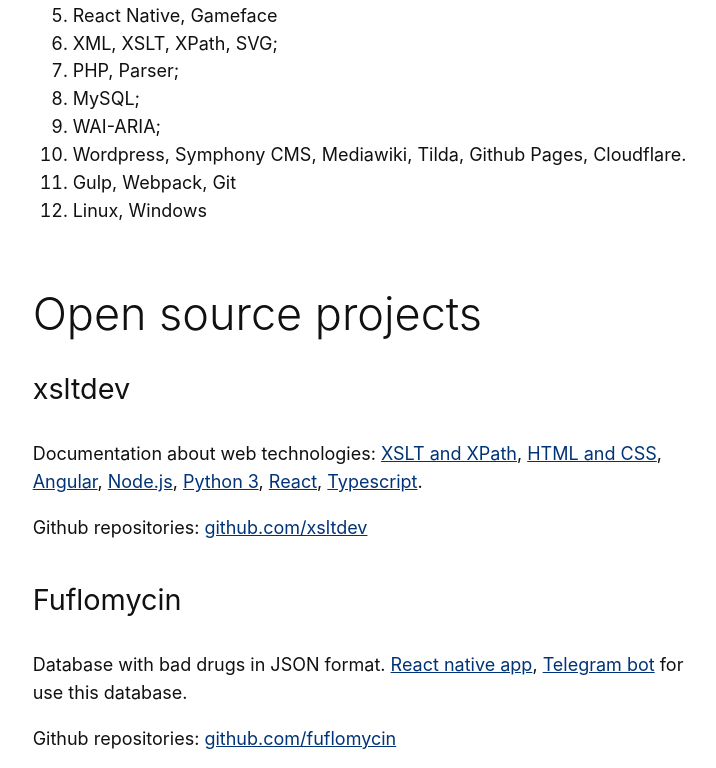
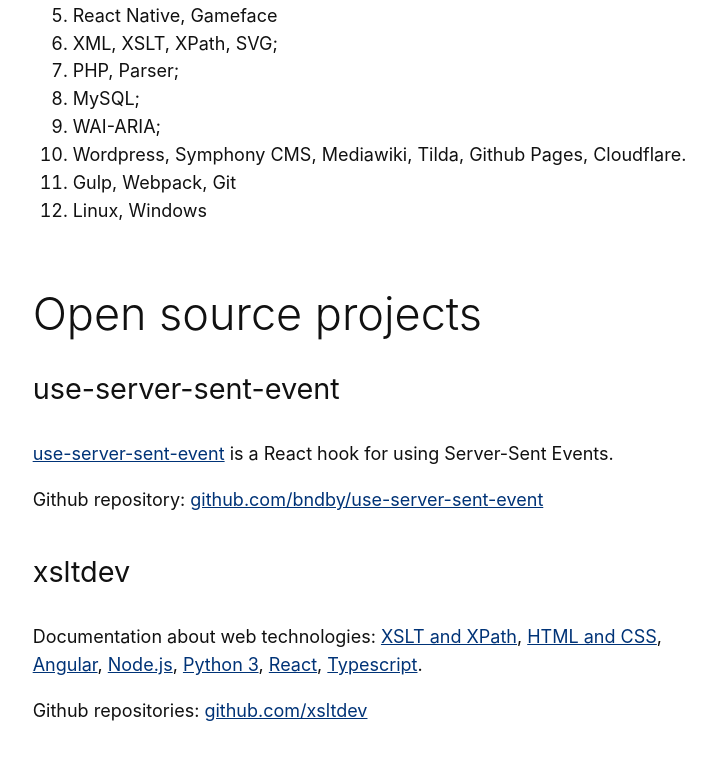
Before and after one commit to bndby/bndby2, a Next.js app: page / in a window 1280 px wide. Shown: the part 484-1252 px from the top of the page, without its empty margins (242-958 px from the left). Built offline with nearby package versions, Linux system fonts and the light colour scheme.

Commit message:
add new open-source project

```diff
--- a/pages/index.tsx
+++ b/pages/index.tsx
@@ -35,6 +35,18 @@
 
     <section id="projects">
       <h2>Open source projects</h2>
+
+      <h3>use-server-sent-event</h3>
+      <p>
+        <a href="https://www.npmjs.com/package/use-server-sent-event">use-server-sent-event</a> is a
+        React hook for using Server-Sent Events.
+      </p>
+      <p>
+        Github repository:{' '}
+        <a href="https://github.com/bndby/use-server-sent-event">
+          github.com/bndby/use-server-sent-event
+        </a>
+      </p>
 
       <h3>xsltdev</h3>
       <p>
```
